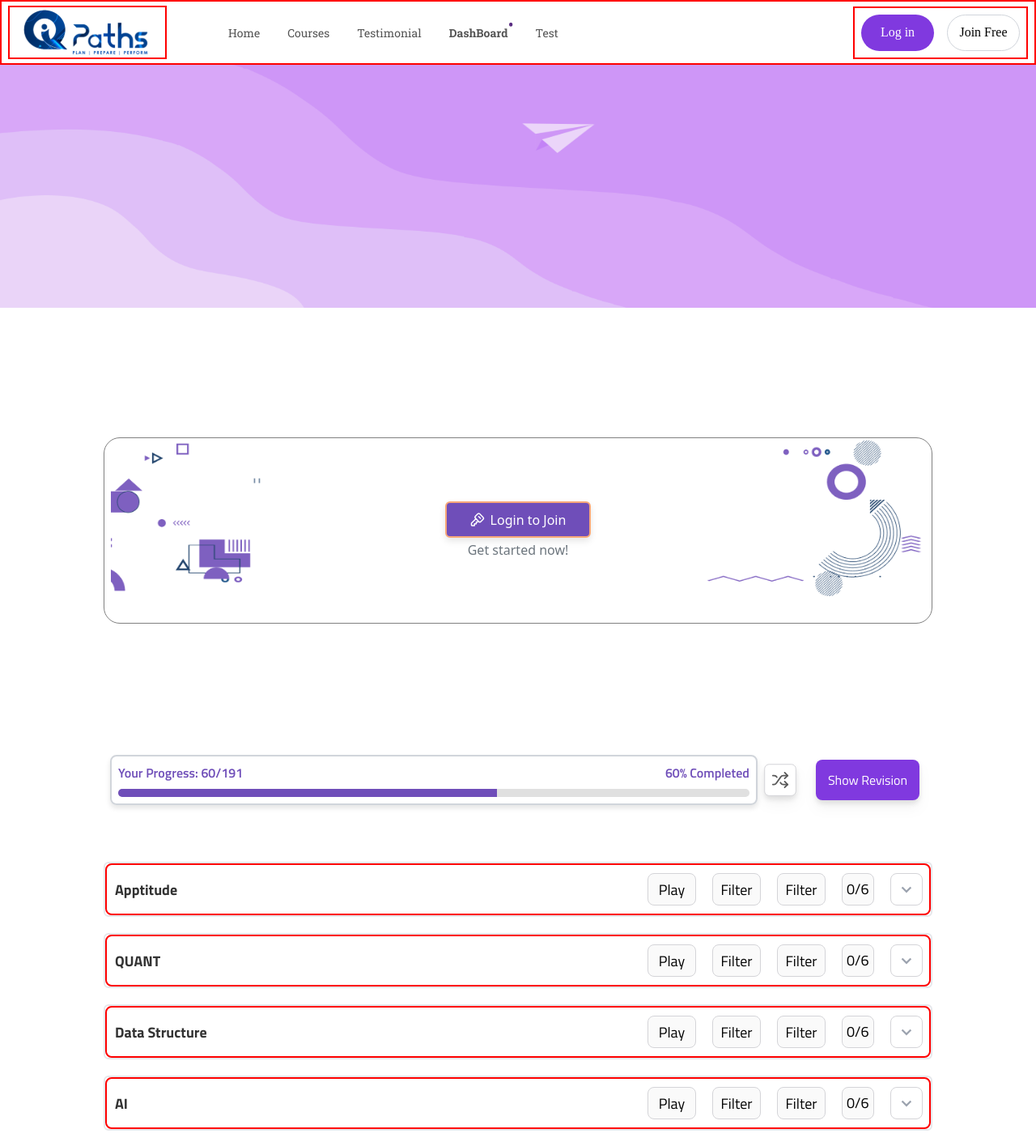
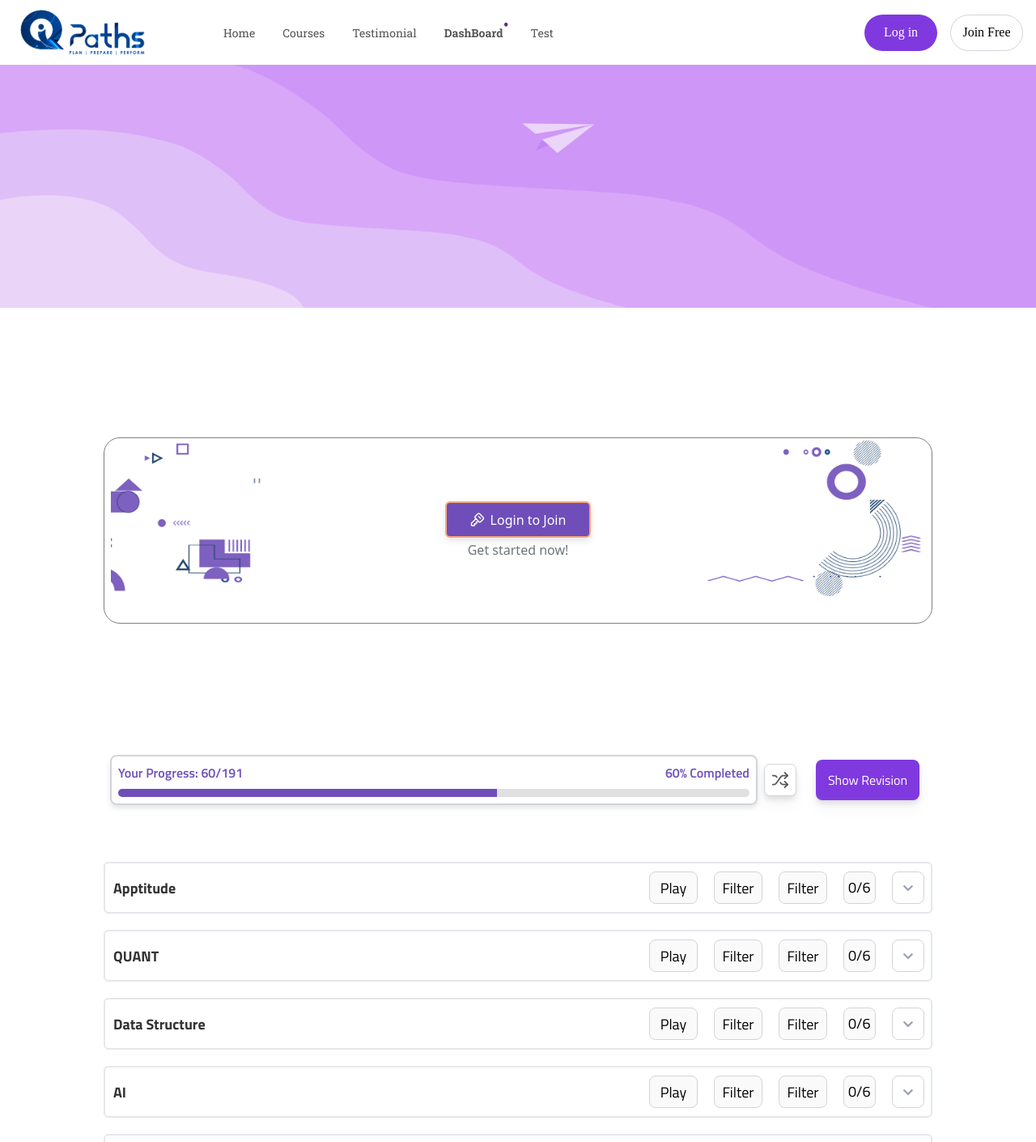
Before and after one commit to ITISH7/iqpathsquizFrontend, a React app: page / in a window 1280 px wide. Shown: the top 1410 px of the page at 81% size. Built offline with nearby package versions, Linux system fonts and the light colour scheme; the HTML template or start-up script is replaced by a standard one; a web font is replaced by a local one.

Commit message:
bug fixes

```diff
--- a/src/componets/Header/Header.module.css
+++ b/src/componets/Header/Header.module.css
@@ -13,7 +13,7 @@
 .nav {
   display: flex;
   align-items: center;
-  border: 2px solid red;
+  /* border: 2px solid red; */
   width: 100%;
   height: 100%;
   margin: 0 0;
@@ -22,7 +22,7 @@
 .logo {
   /* width: 125px; */
   min-width: 120px;
-  border: 2px solid red;
+  /* border: 2px solid red; */
 }
 
 .navList {
@@ -35,7 +35,7 @@
   justify-content: center;
   align-items: center;
   margin-left: auto;
-  border: 2px solid red;
+  /* border: 2px solid red; */
 }
 
 .joiningBut {
@@ -84,7 +84,7 @@
   justify-content: space-between;
   /* width: px; */
   /* margin-right: 60px; */
-  border: 2px solid yellow;
+  /* border: 2px solid yellow; */
 }
 
 .iconContainer img{
@@ -218,6 +218,10 @@
     height: 45px;
   }
 
+  .iconContainer img{
+    margin-right: 10px;
+  }
+
 }
 
 /* lg */
--- a/src/componets/QuestionTopicDropDown/QuestionTopicDropDown.module.css
+++ b/src/componets/QuestionTopicDropDown/QuestionTopicDropDown.module.css
@@ -21,7 +21,7 @@
   justify-content: space-between;
   align-items: center;
   padding: 10px;
-  border: 2px solid red;
+  /* border: 2px solid red; */
   border-radius: 8px;
   cursor: pointer;
   background-color: #ffffff;
```
